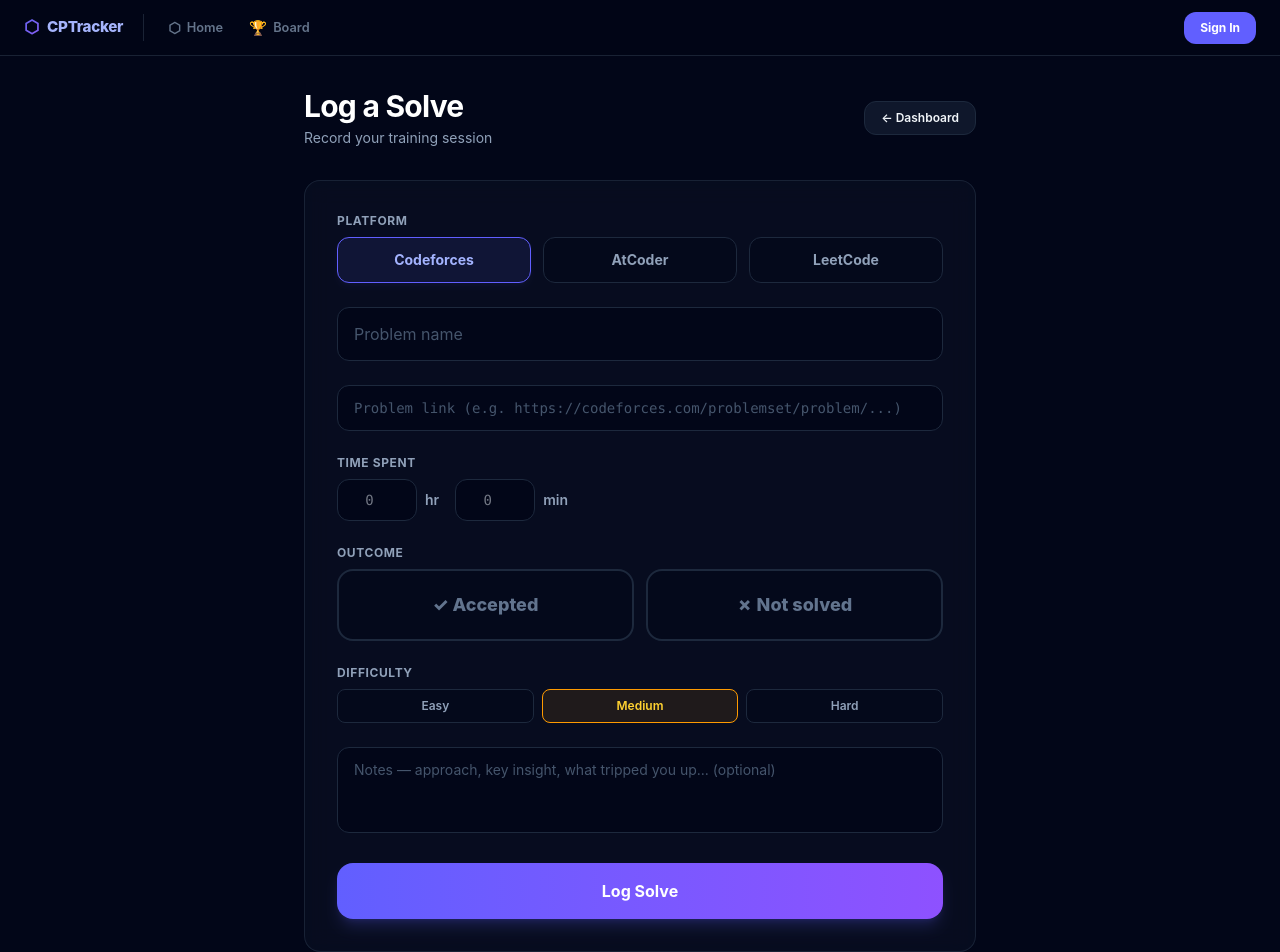
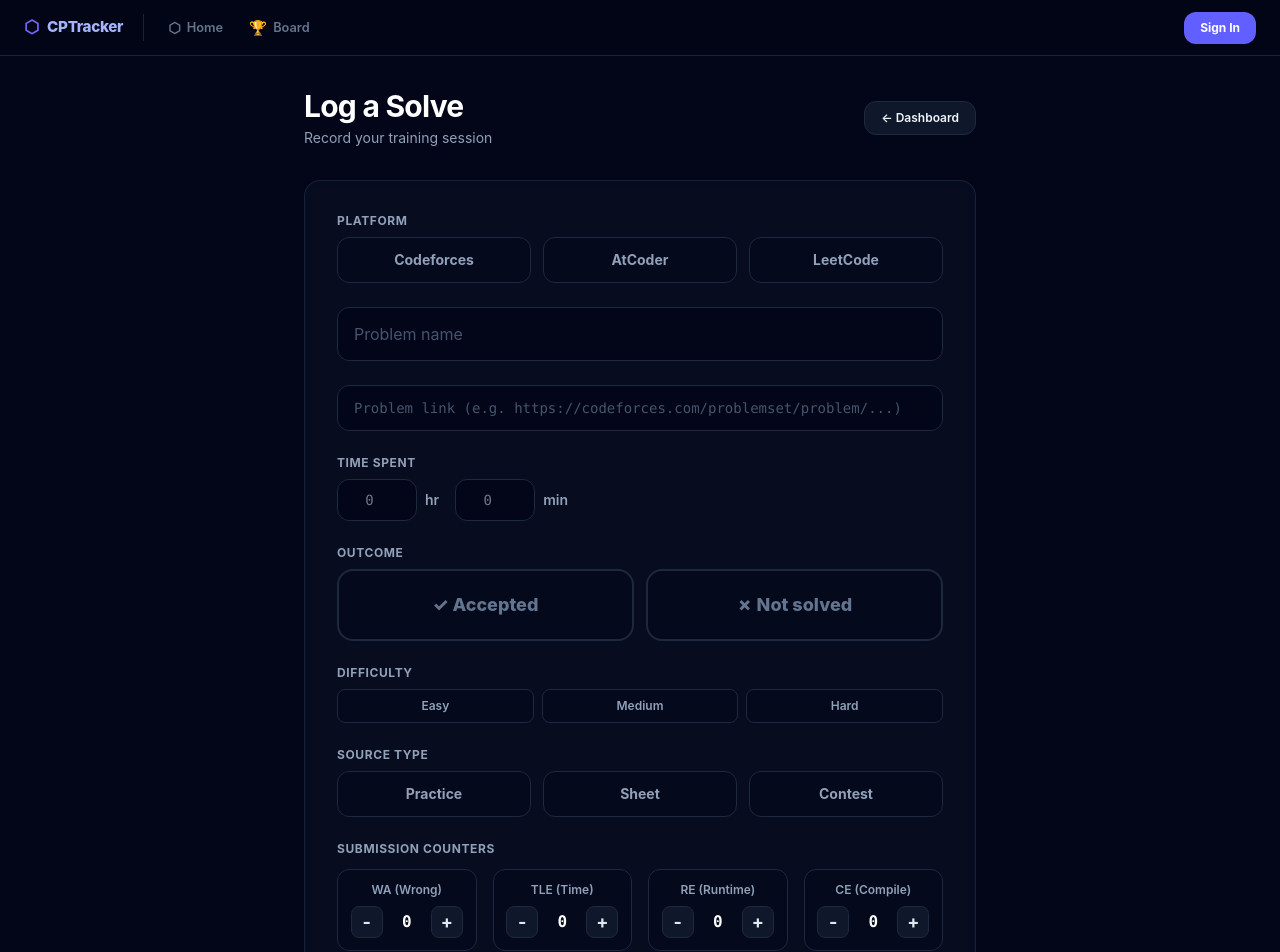
Before and after one commit to Mogamal911/CPTracker, a React (Vite) app: page /log in a window 1280 px wide. Shown: the top 952 px of the page. Built offline with nearby package versions, Linux system fonts and the light colour scheme; no server answers.

Commit message:
Restore optional solve log fields, submission counters, and update XP formula

```diff
--- a/src/hooks/useSolveSubmit.ts
+++ b/src/hooks/useSolveSubmit.ts
@@ -52,14 +52,28 @@
     setError(null);
 
     try {
-      // ── 1. Build the solve document ──────────────────────────────────────
       const solveRef = doc(collection(db, 'solves'));
       const teamId   = (effectiveProfile.teams ?? [])[0] ?? '';
 
-      const { xp } = calculateXP(solveData);
+      const sanitizedSolveData = {
+        platform:    solveData.platform ?? null,
+        problemName: solveData.problemName,
+        problemLink: solveData.problemLink ?? null,
+        difficulty:  solveData.difficulty ?? null,
+        totalTime:   solveData.totalTime,
+        accepted:    solveData.accepted ?? null,
+        notes:       solveData.notes ?? null,
+        sourceType:  solveData.sourceType ?? null,
+        wa:          solveData.wa ?? null,
+        tle:         solveData.tle ?? null,
+        re:          solveData.re ?? null,
+        ce:          solveData.ce ?? null,
+      };
+
+      const { xp } = calculateXP(sanitizedSolveData);
 
       const finalSolve: SolveLog = {
-        ...solveData,
+        ...sanitizedSolveData,
         solveId:  solveRef.id,
         userId:   effectiveProfile.uid,
         teamId,
--- a/src/lib/xp.ts
+++ b/src/lib/xp.ts
@@ -1,15 +1,29 @@
-/** Simplified XP formula — no source bonus, no hint penalty, no WA penalty */
 export function calculateXP(solve: {
-  difficulty: 'easy' | 'medium' | 'hard';
+  difficulty?: 'easy' | 'medium' | 'hard' | null;
   totalTime: number;  // in minutes
-  accepted: boolean;
+  accepted?: boolean | null;
+  wa?: number | null;
+  tle?: number | null;
+  sourceType?: 'practice' | 'sheet' | 'contest' | null;
 }): { xp: number } {
   if (!solve.accepted) return { xp: 0 };
 
-  const base       = { easy: 10, medium: 25, hard: 60 }[solve.difficulty];
-  const expectedMin = { easy: 20, medium: 40, hard: 90 }[solve.difficulty];
+  const diff = solve.difficulty || 'medium';
+  const base = { easy: 10, medium: 25, hard: 60 }[diff];
+  const expectedMin = { easy: 20, medium: 40, hard: 90 }[diff];
+
+  const rawPenalty = (solve.wa ?? 0) * 2 + (solve.tle ?? 0) * 1;
+  const penalty = Math.min(rawPenalty, base * 0.4);
+
   const speedBonus = solve.totalTime < expectedMin ? 5 : 0;
-  const xp         = Math.max(base + speedBonus, 3);
+
+  const sourceBonus = {
+    contest: 10,
+    sheet: 5,
+    practice: 0
+  }[solve.sourceType || 'practice'] ?? 0;
+
+  const xp = Math.max(base - penalty + speedBonus + sourceBonus, 3);
 
   return { xp };
 }
--- a/src/pages/LogPage.tsx
+++ b/src/pages/LogPage.tsx
@@ -48,14 +48,19 @@
   const { submitSolve, submitting } = useSolveSubmit();
 
   // Form state
-  const [platform,     setPlatform]     = useState<'codeforces' | 'atcoder' | 'leetcode'>('codeforces');
+  const [platform,     setPlatform]     = useState<'codeforces' | 'atcoder' | 'leetcode' | null>(null);
   const [problemName,  setProblemName]  = useState('');
   const [problemLink,  setProblemLink]  = useState('');
   const [hours,        setHours]        = useState(0);
   const [minutes,      setMinutes]      = useState(0);
   const [accepted,     setAccepted]     = useState<boolean | null>(null);
-  const [difficulty,   setDifficulty]   = useState<'easy' | 'medium' | 'hard'>('medium');
+  const [difficulty,   setDifficulty]   = useState<'easy' | 'medium' | 'hard' | null>(null);
   const [notes,        setNotes]        = useState('');
+  const [sourceType,   setSourceType]   = useState<'practice' | 'sheet' | 'contest' | null>(null);
+  const [wa,           setWa]           = useState(0);
+  const [tle,          setTle]          = useState(0);
+  const [re,           setRe]           = useState(0);
+  const [ce,           setCe]           = useState(0);
 
   // UI state
   const [toast,          setToast]          = useState<{ message: string; type: 'success' | 'neutral' } | null>(null);
@@ -75,7 +80,7 @@
 
     if (!user) { setShowGuestPrompt(true); return; }
     if (!problemName.trim()) { setFormError('Problem name is required.'); return; }
-    if (accepted === null) { setFormError('Please select Accepted or Not solved.'); return; }
+    if (totalMinutes <= 0) { setFormError('Please enter the time spent.'); return; }
 
     try {
       const result = await submitSolve({
@@ -86,6 +91,11 @@
         totalTime: totalMinutes,
         accepted,
         notes: notes.trim(),
+        sourceType,
+        wa,
+        tle,
+        re,
+        ce,
       });
 
       if (result?.success) {
@@ -97,7 +107,8 @@
         // Reset form
         setProblemName(''); setProblemLink('');
         setHours(0); setMinutes(0);
-        setAccepted(null); setDifficulty('medium'); setNotes('');
+        setAccepted(null); setDifficulty(null); setNotes('');
+        setSourceType(null); setWa(0); setTle(0); setRe(0); setCe(0);
       }
     } catch (err: any) {
       setFormError(err.message || 'Error saving solve log');
@@ -150,7 +161,7 @@
                 <button
                   key={p}
                   type="button"
-                  onClick={() => setPlatform(p)}
+                  onClick={() => setPlatform(curr => curr === p ? null : p)}
                   className={`py-3 px-4 rounded-xl font-bold text-sm transition border ${
                     platform === p
                       ? 'bg-indigo-500/10 border-indigo-500 text-indigo-300 shadow-md shadow-indigo-500/5'
@@ -218,7 +229,7 @@
             <div className="grid grid-cols-2 gap-3">
               <button
                 type="button"
-                onClick={() => setAccepted(true)}
+                onClick={() => setAccepted(curr => curr === true ? null : true)}
                 className={`py-5 rounded-2xl font-extrabold text-lg transition border-2 ${
                   accepted === true
                     ? 'bg-emerald-500/15 border-emerald-500 text-emerald-300 shadow-lg shadow-emerald-500/10'
@@ -229,7 +240,7 @@
               </button>
               <button
                 type="button"
-                onClick={() => setAccepted(false)}
+                onClick={() => setAccepted(curr => curr === false ? null : false)}
                 className={`py-5 rounded-2xl font-extrabold text-lg transition border-2 ${
                   accepted === false
                     ? 'bg-rose-500/15 border-rose-500 text-rose-300 shadow-lg shadow-rose-500/10'
@@ -255,7 +266,7 @@
                   <button
                     key={d}
                     type="button"
-                    onClick={() => setDifficulty(d)}
+                    onClick={() => setDifficulty(curr => curr === d ? null : d)}
                     className={`py-2 px-3 rounded-lg font-semibold text-xs capitalize transition border ${
                       difficulty === d
                         ? colors.on
@@ -266,6 +277,61 @@
                   </button>
                 );
               })}
+            </div>
+          </div>
+
+          {/* Source Type */}
+          <div className="space-y-2">
+            <label className="block text-xs font-bold uppercase tracking-wider text-slate-400">Source Type</label>
+            <div className="grid grid-cols-3 gap-3">
+              {(['practice', 'sheet', 'contest'] as const).map(s => (
+                <button
+                  key={s}
+                  type="button"
+                  onClick={() => setSourceType(curr => curr === s ? null : s)}
+                  className={`py-3 px-4 rounded-xl font-bold text-sm transition border ${
+                    sourceType === s
+                      ? 'bg-indigo-500/10 border-indigo-500 text-indigo-300 shadow-md shadow-indigo-500/5'
+                      : 'bg-slate-950/40 border-slate-800 hover:bg-slate-800/50 text-slate-400'
+                  }`}
+                >
+                  {s === 'practice' ? 'Practice' : s === 'sheet' ? 'Sheet' : 'Contest'}
+                </button>
+              ))}
+            </div>
+          </div>
+
+          {/* Submission Counters */}
+          <div className="space-y-3">
+            <label className="block text-xs font-bold uppercase tracking-wider text-slate-400">Submission Counters</label>
+            <div className="grid grid-cols-2 sm:grid-cols-4 gap-4">
+              {[
+                { label: 'WA (Wrong)', val: wa, set: setWa },
+                { label: 'TLE (Time)', val: tle, set: setTle },
+                { label: 'RE (Runtime)', val: re, set: setRe },
+                { label: 'CE (Compile)', val: ce, set: setCe },
+              ].map(c => (
+                <div key={c.label} className="bg-slate-950/40 border border-slate-800 rounded-xl p-3 flex flex-col items-center justify-between gap-2">
+                  <span className="text-xs font-semibold text-slate-400">{c.label}</span>
+                  <div className="flex items-center gap-3">
+                    <button
+                      type="button"
+                      onClick={() => c.set(v => Math.max(0, v - 1))}
+                      className="w-8 h-8 rounded-lg bg-slate-900 border border-slate-800 hover:bg-slate-800 text-slate-200 flex items-center justify-center font-bold text-lg select-none"
+                    >
+                      -
+                    </button>
+                    <span className="w-6 text-center font-mono font-bold text-base text-white">{c.val}</span>
+                    <button
+                      type="button"
+                      onClick={() => c.set(v => v + 1)}
+                      className="w-8 h-8 rounded-lg bg-slate-900 border border-slate-800 hover:bg-slate-800 text-slate-200 flex items-center justify-center font-bold text-lg select-none"
+                    >
+                      +
+                    </button>
+                  </div>
+                </div>
+              ))}
             </div>
           </div>
 
--- a/src/types/index.ts
+++ b/src/types/index.ts
@@ -4,15 +4,20 @@
   solveId: string;
   userId: string;
   teamId: string;          // first team or '' if no team
-  platform: 'codeforces' | 'atcoder' | 'leetcode';
+  platform?: 'codeforces' | 'atcoder' | 'leetcode' | null;
   problemName: string;
-  problemLink: string;
-  difficulty: 'easy' | 'medium' | 'hard';
+  problemLink?: string | null;
+  difficulty?: 'easy' | 'medium' | 'hard' | null;
   totalTime: number;       // in minutes
-  accepted: boolean;
-  notes: string;
+  accepted?: boolean | null;
+  notes?: string | null;
   xpEarned: number;
   solvedAt: Timestamp;
+  sourceType?: 'practice' | 'sheet' | 'contest' | null;
+  wa?: number | null;
+  tle?: number | null;
+  re?: number | null;
+  ce?: number | null;
 }
 
 export interface UserProfile {
```
